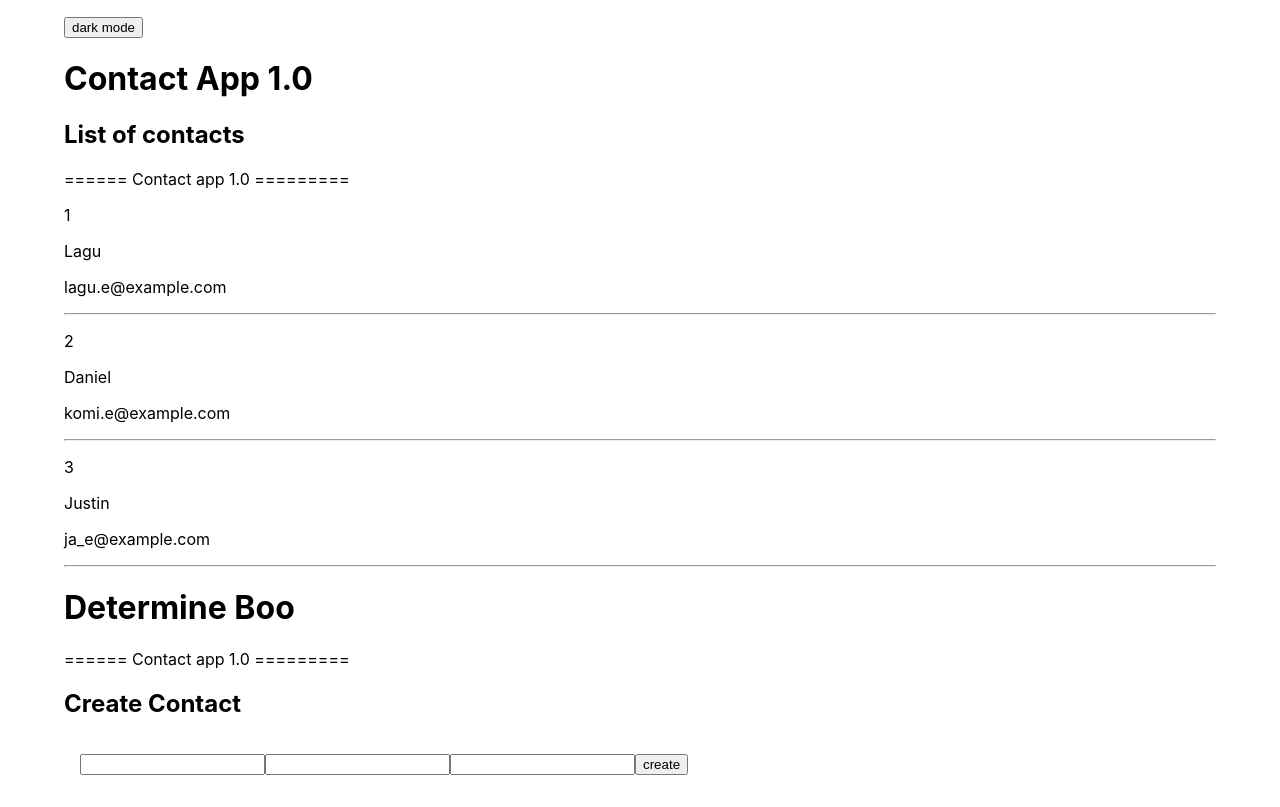
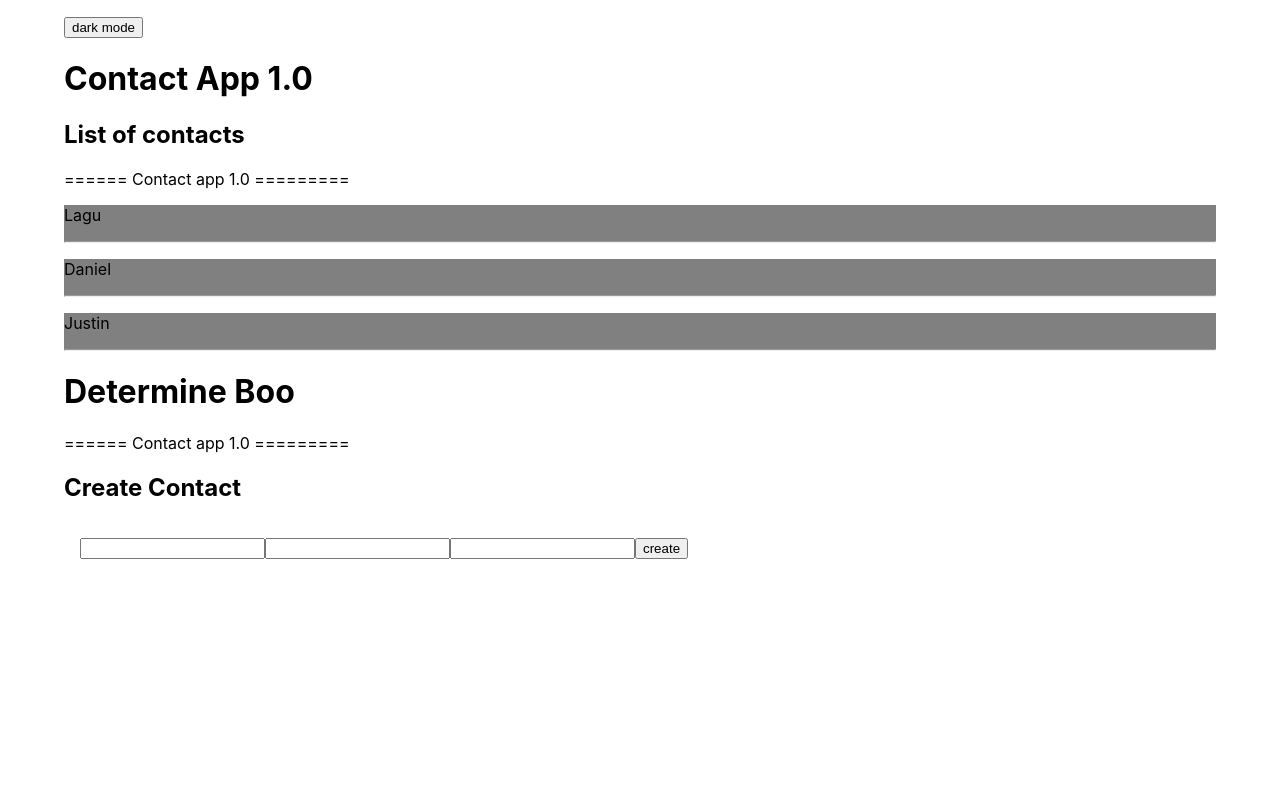
Before and after one commit to lagupa/js-function-session-note, a React (Create React App) app in the folder contact-app-rj/: page / in a window 1280 px wide. Built offline with nearby package versions, Linux system fonts and the light colour scheme.

Commit message:
create and read details implementations

```diff
--- a/contact-app-rj/src/App.js
+++ b/contact-app-rj/src/App.js
@@ -35,20 +35,35 @@ function App() {
  const [contacts, setContacts] = useState(initialState)
  const [isBlack, setIsBlack] = React.useState(false)
 
+
+ const saveContact = (contact) => {
+  // contacts.push(contact) // DON'T do this in react
+  setContacts([
+    ...contacts,
+    contact
+  ])
+}
+
+
+console.log(contacts)
+
  const handleDarkMode = (arg) => {
   console.log(arg)
   setIsBlack(!isBlack)
  }
 
- // CRUDL // L
+ // CRUDL //
  // Unidirectional: Parent -> child
+ // Create, list
+ // Read --- list,
 
   return (
     <div style={{padding:"1rem 4rem"}} className="App">
       <button onClick ={handleDarkMode}>{isBlack ? "light mode": "dark mode"}</button>
      <h1>Contact App 1.0</h1>
      <ListContacts handleDarkMode={handleDarkMode}  isBlack = {isBlack} appY = {appName} contacts={contacts}/>
-     <CreateContact  isBlack = {isBlack}  appX = {appName} />
+     <CreateContact saveContact = {saveContact}  isBlack = {isBlack}  appX = {appName} />
+
     </div>
   );
 }
--- a/contact-app-rj/src/components/CreatContact.js
+++ b/contact-app-rj/src/components/CreatContact.js
@@ -1,28 +1,30 @@
 import React from 'react'
 
-const CreateContact = ({ appX, isBlack }) => {
+const CreateContact = ({ appX, isBlack, saveContact }) => {
 
-    const [contacts, setContacts] = React.useState({
+    const [contact, setContact] = React.useState({
         firstName:'',
         lastName:"",
         email:""
     })
 
     const handleChange = (e) => {
-        setContacts({
-            ...contacts,
+        setContact({
+            ...contact,
             [e.target.name]:e.target.value
         })
     }
 
     const handleSubmit = (e) =>{
         e.preventDefault()
-        console.log(contacts)
+        // save to database here
+        // sending to App.js
+        saveContact(contact)
     }
 
 
 
-    const {firstName, lastName, email} = contacts;
+    const {firstName, lastName, email} = contact;
 
   return (
     <div>
--- a/contact-app-rj/src/components/ListContact.js
+++ b/contact-app-rj/src/components/ListContact.js
@@ -1,9 +1,27 @@
 import React from "react";
+import ReadContactDetails from "./ReadContactDetails";
 
 const ListContacts = ({ appY, isBlack, contacts}) => {
 
+    const [isDetails, setIsDetail] = React.useState(false)
+    const [contact, setContact] = React.useState({})
+    const readDetails = (e, contact) => {
+        // console.log("Hello daniel!!", id)
+        setIsDetail(true)
+        setContact(contact)
+
+    }
+    const goBackToListView = () => {
+        setIsDetail(false)
+    }
+
+    console.log(contact)
+
     return (
         <>
+       {
+        isDetails ? ( <ReadContactDetails goBackToListView = {goBackToListView} contact = {contact} />) :(
+            <div>
             <h2>List of contacts</h2>
             <div style = {{
                 background:isBlack ? "black": null,
@@ -14,17 +32,23 @@ const ListContacts = ({ appY, isBlack, contacts}) => {
             }
 
             {
-            contacts.map(({id, firstName, email}, index) => (
-                <>
-                <p>{id}</p>
+                contacts.map(({id, firstName, email}, index, arr) => (
+                    <div onClick={(e)=> readDetails(e, arr[index])} style={{
+                        background:'grey',
+                        cursor:'pointer'
+                    }} key={id}>
                     <p>{firstName}</p>
-                <p>{email}</p>
                     <hr />
-                </>
+                    </div>
                 ))
             }
             </div>
             <Boo isBlack={isBlack} />
+            </div>
+          )
+       }
+
+
         </>
     )
 }
--- /dev/null
+++ b/contact-app-rj/src/components/ReadContactDetails.js
@@ -0,0 +1,21 @@
+const ReadContactDetails = (props) => {
+
+    const {id,firstName, lastName,email} = props.contact
+
+    console.log("ReadContactDetails:")
+    console.log(firstName)
+
+    return (
+      <div>
+        <h2>Contact Details</h2>
+        <p>{id}</p>
+        <p>{firstName}</p>
+        <p>{lastName}</p>
+        <p>{email}</p>
+        <hr />
+        <button onClick={props.goBackToListView}>Back</button>
+      </div>
+    )
+  }
+
+export default ReadContactDetails
```
Lines whose indentation alone changed are shown as unchanged.
